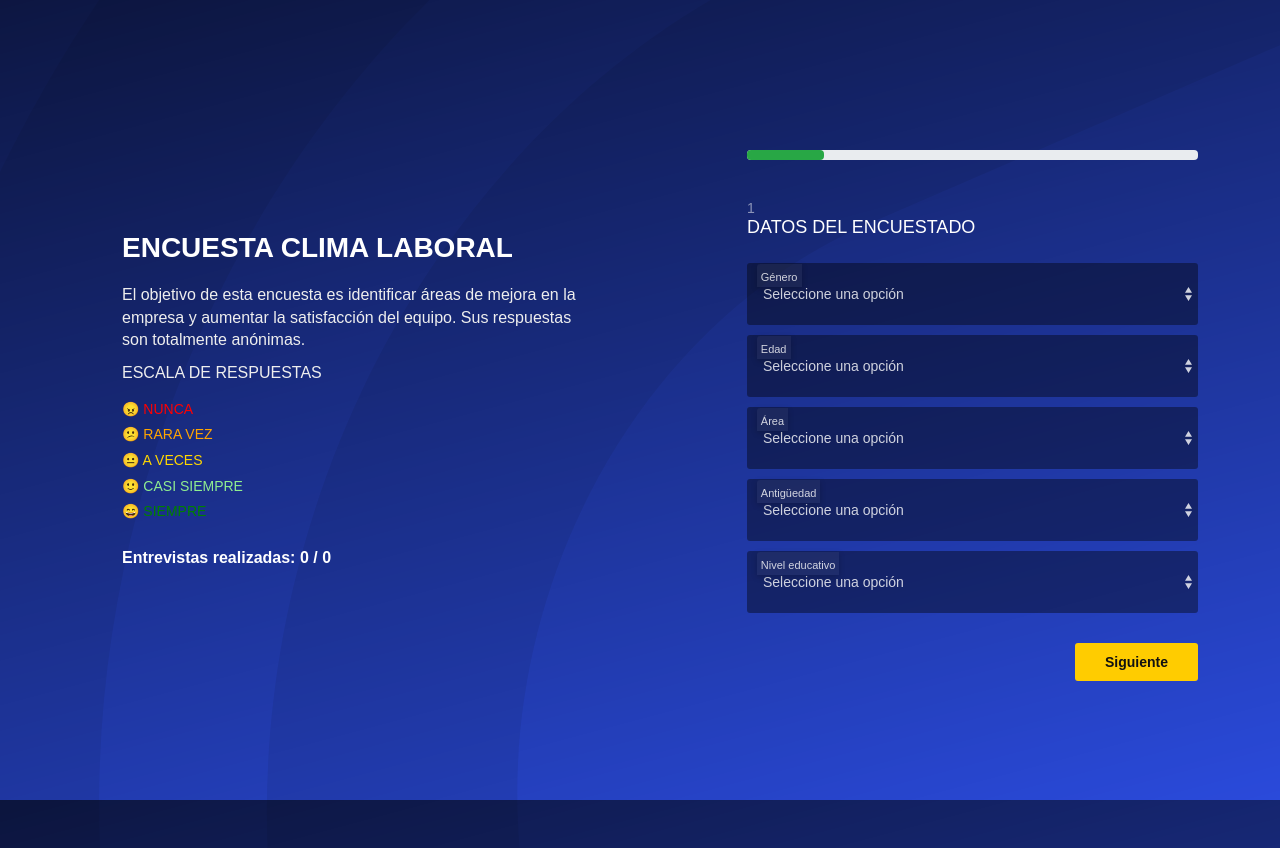
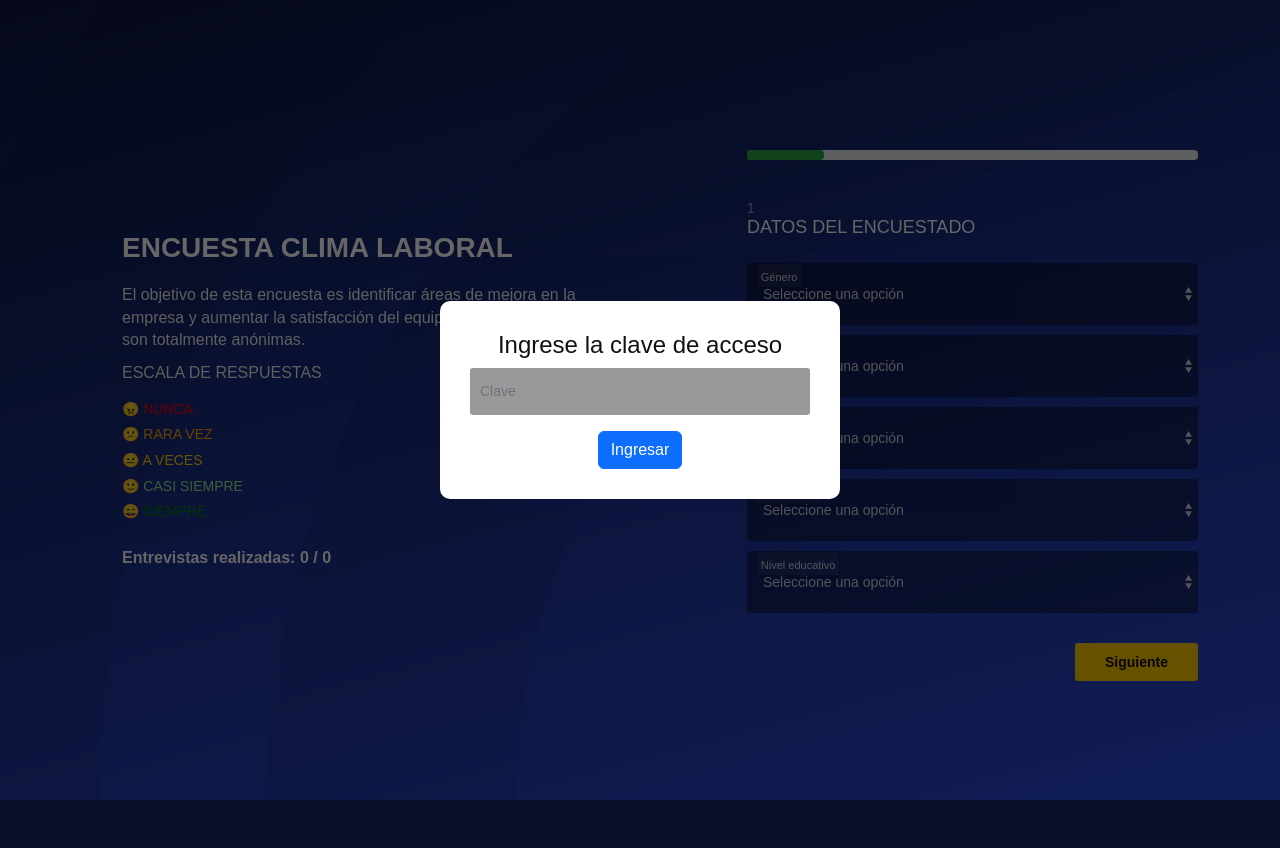
Before and after one commit to guille2506/final, a PHP site: page /encuestas.php?id=1 in a window 1280 px wide. After the commit the page ends 800 px from the top, so only its background shows below. Run offline with PHP 8.4, Linux system fonts and the light colour scheme; data that the repository does not hold is empty.

Commit message:
la  bendita contra

```diff
--- a/encuestas.php
+++ b/encuestas.php
@@ -45,6 +45,50 @@ function obtenerOraciones($idempresa, $nro_bloque) {
 
 </head>
 <body class="style_2">
+<div id="popup_clave" class="popup_fondo">
+  <div class="popup_contenido">
+    <div class="popup_logo">
+      <?php if (!empty($logo_empresa)): ?>
+        <img src="<?= htmlspecialchars($logo_empresa) ?>" alt="Logo Empresa" style="max-height: 100px;">
+      <?php endif; ?>
+    </div>
+    <h4>Ingrese la clave de acceso</h4>
+    <input type="password" id="clave_acceso" class="form-control" placeholder="Clave" />
+    <button class="btn btn-primary mt-3" onclick="verificarClave()">Ingresar</button>
+    <p id="error_clave" style="color:red; display:none; margin-top:10px;">Clave incorrecta. Intente nuevamente.</p>
+  </div>
+</div>
+
+<script>
+  window.addEventListener("load", () => {
+    document.getElementById("popup_clave").style.display = "flex";
+    document.getElementById("clave_acceso").focus();
+  });
+
+  function verificarClave() {
+    const clave = document.getElementById("clave_acceso").value.trim();
+    const mensaje = document.getElementById("error_clave");
+
+    fetch("get_empresa.php?clave=" + encodeURIComponent(clave))
+      .then(response => response.json())
+      .then(data => {
+        if (data.encontrado) {
+          document.getElementById("popup_clave").style.display = "none";
+
+          localStorage.setItem("id_empresa", data.empresa);
+
+        } else {
+          mensaje.style.display = "block";
+        }
+      })
+      .catch(() => {
+        mensaje.textContent = "Error al verificar la clave.";
+        mensaje.style.display = "block";
+      });
+  }
+</script>
+
+
 <div id="preloader"><div data-loader="circle-side"></div></div>
 <header>
     <div class="container">
@@ -444,5 +488,33 @@ const formData = new FormData();
     });
 }
 </script>
+
+
+<style>
+.popup_fondo {
+  position: fixed;
+  top: 0; left: 0; right: 0; bottom: 0;
+  background-color: rgba(0,0,0,0.6);
+  z-index: 9999;
+  display: flex;
+  justify-content: center;
+  align-items: center;
+}
+
+.popup_contenido {
+  background-color: white;
+  padding: 30px;
+  border-radius: 10px;
+  text-align: center;
+  max-width: 400px;
+  width: 100%;
+}
+
+.popup_contenido input {
+  width: 100%;
+  padding: 10px;
+}
+</style>
+
 </body>
 </html>
```
Also changed, not shown: css/style.css (line endings or trailing spaces).
